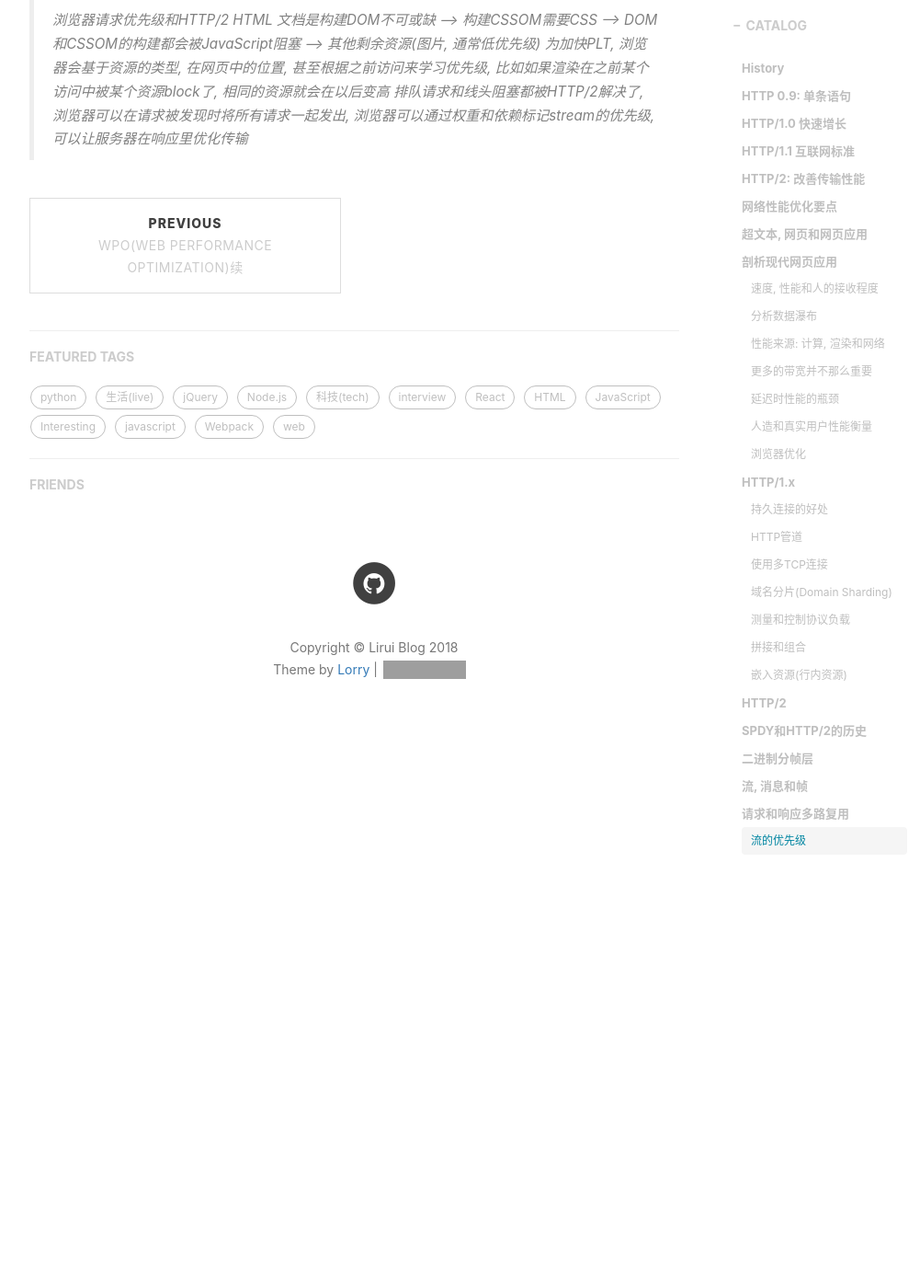
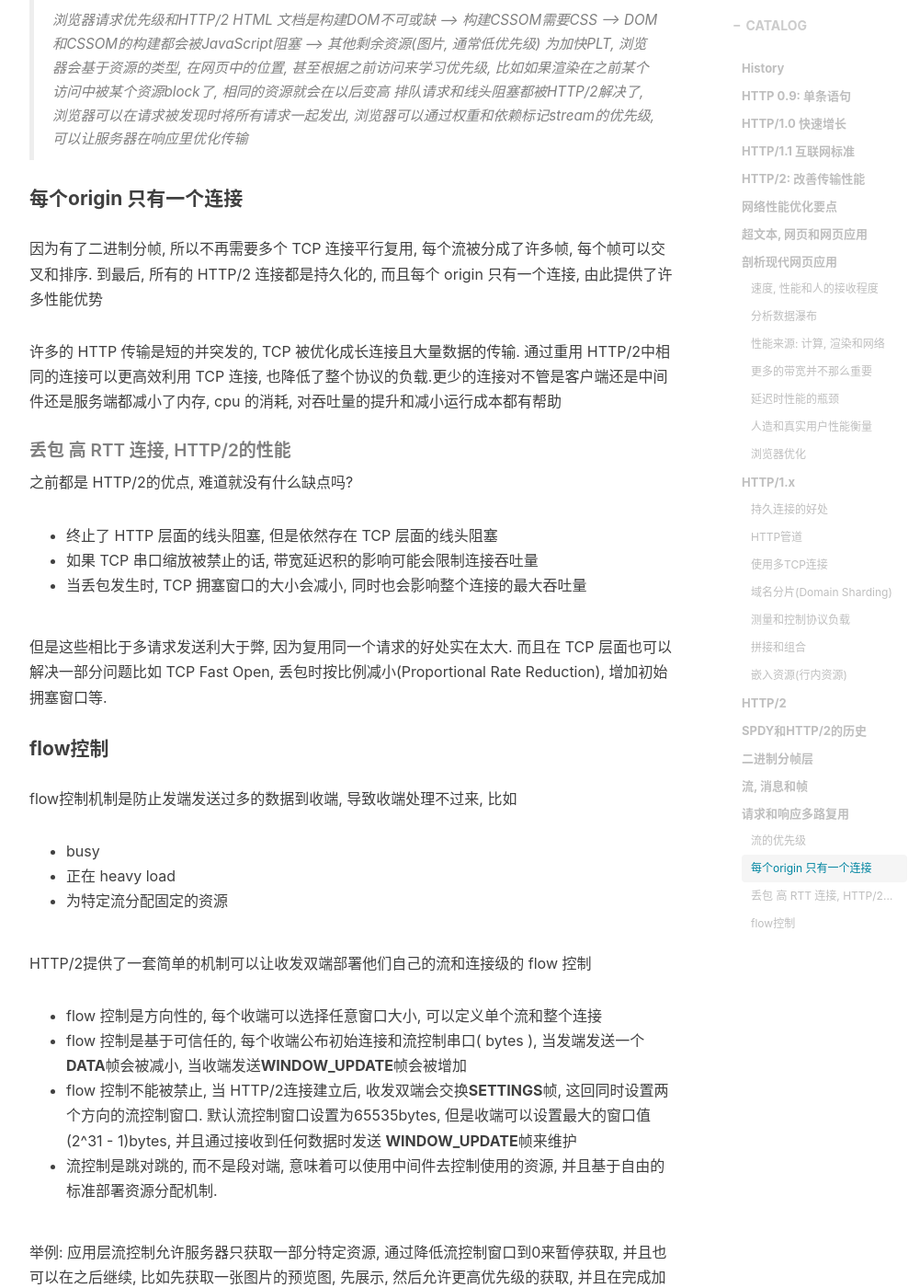
Before and after one commit to JiangLiruii/jiangliruii.github.io, a Jekyll site: the page built from _posts/2018-12-15-Optimize3.md, in a window 1280 px wide and 1400 px high, scrolled down 26060 px. Shown: the whole window at 92% size, without its empty margins (233-1234 px from the left). Built offline with Jekyll 4.4.1, drawn with Linux system fonts in a browser that asks for light colours; comment, search, counter and statistics services are not loaded; some of the changed text lies outside the part shown; grey boxes are pictures that could not be loaded.

Commit message:
update http/2 flow control

```diff
--- a/_posts/2018-12-15-Optimize3.md
+++ b/_posts/2018-12-15-Optimize3.md
@@ -639,3 +639,35 @@ HTTP/2把HTTP协议打散成二进制编码的交换帧, 帧上有具体的流
 > HTML 文档是构建DOM不可或缺 --> 构建CSSOM需要CSS --> DOM和CSSOM的构建都会被JavaScript阻塞 --> 其他剩余资源(图片, 通常低优先级)
 > 为加快PLT, 浏览器会基于资源的类型, 在网页中的位置, 甚至根据之前访问来学习优先级, 比如如果渲染在之前某个访问中被某个资源block了, 相同的资源就会在以后变高
 > 排队请求和线头阻塞都被HTTP/2解决了, 浏览器可以在请求被发现时将所有请求一起发出, 浏览器可以通过权重和依赖标记stream的优先级, 可以让服务器在响应里优化传输
+
+
+#### 每个origin 只有一个连接
+
+因为有了二进制分帧, 所以不再需要多个 TCP 连接平行复用, 每个流被分成了许多帧, 每个帧可以交叉和排序. 到最后, 所有的 HTTP/2 连接都是持久化的, 而且每个 origin 只有一个连接, 由此提供了许多性能优势
+
+许多的 HTTP 传输是短的并突发的, TCP 被优化成长连接且大量数据的传输. 通过重用 HTTP/2中相同的连接可以更高效利用 TCP 连接, 也降低了整个协议的负载.更少的连接对不管是客户端还是中间件还是服务端都减小了内存, cpu 的消耗, 对吞吐量的提升和减小运行成本都有帮助
+
+
+##### 丢包 高 RTT 连接, HTTP/2的性能
+
+之前都是 HTTP/2的优点, 难道就没有什么缺点吗?
+- 终止了 HTTP 层面的线头阻塞, 但是依然存在 TCP 层面的线头阻塞
+- 如果 TCP 串口缩放被禁止的话, 带宽延迟积的影响可能会限制连接吞吐量
+- 当丢包发生时, TCP 拥塞窗口的大小会减小, 同时也会影响整个连接的最大吞吐量
+
+但是这些相比于多请求发送利大于弊, 因为复用同一个请求的好处实在太大. 而且在 TCP 层面也可以解决一部分问题比如 TCP Fast Open, 丢包时按比例减小(Proportional Rate Reduction), 增加初始拥塞窗口等.
+
+#### flow控制
+
+flow控制机制是防止发端发送过多的数据到收端, 导致收端处理不过来, 比如
+- busy
+- 正在 heavy load
+- 为特定流分配固定的资源
+
+HTTP/2提供了一套简单的机制可以让收发双端部署他们自己的流和连接级的 flow 控制
+- flow 控制是方向性的, 每个收端可以选择任意窗口大小, 可以定义单个流和整个连接
+- flow 控制是基于可信任的, 每个收端公布初始连接和流控制串口( bytes ), 当发端发送一个**DATA**帧会被减小, 当收端发送**WINDOW_UPDATE**帧会被增加
+- flow 控制不能被禁止, 当 HTTP/2连接建立后, 收发双端会交换**SETTINGS**帧, 这回同时设置两个方向的流控制窗口. 默认流控制窗口设置为65535bytes, 但是收端可以设置最大的窗口值(2^31 - 1)bytes, 并且通过接收到任何数据时发送 **WINDOW_UPDATE**帧来维护
+- 流控制是跳对跳的, 而不是段对端, 意味着可以使用中间件去控制使用的资源, 并且基于自由的标准部署资源分配机制.
+
+举例: 应用层流控制允许服务器只获取一部分特定资源, 通过降低流控制窗口到0来暂停获取, 并且也可以在之后继续, 比如先获取一张图片的预览图, 先展示, 然后允许更高优先级的获取, 并且在完成加载之后继续获取更多的关键资源,
```
